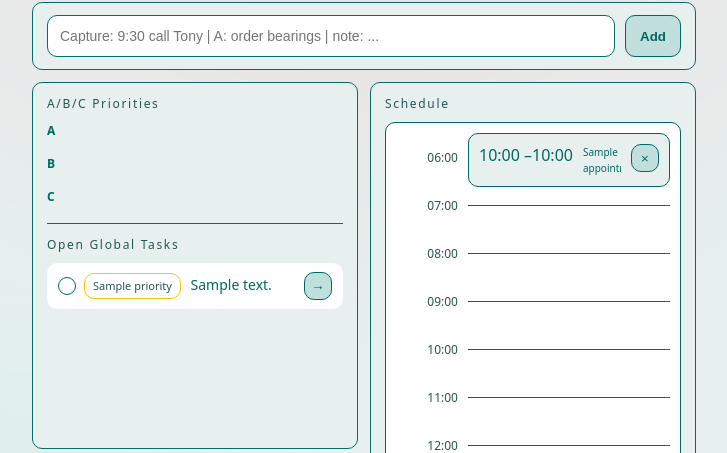
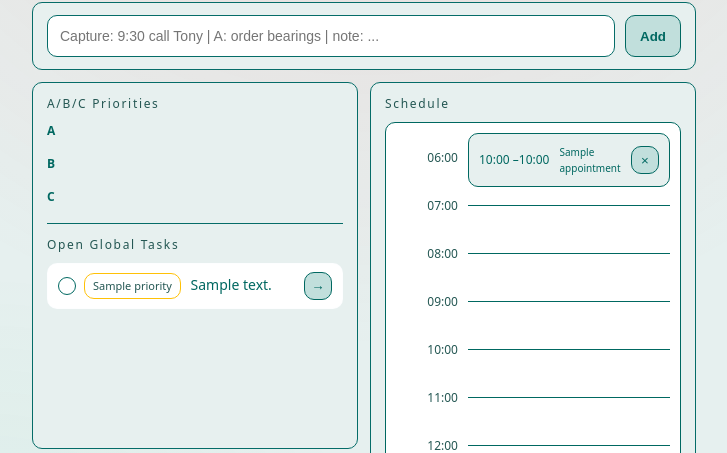
Before and after one commit to andyleer/miniFranklin, a Flask app: template app/templates/day.html in a window 1280 px wide. Shown: the part 170-623 px from the top of the page, without its empty margins (276-1003 px from the left). Run offline with Flask 3, Linux system fonts and the light colour scheme; tables that the repository leaves empty hold one stand-in row (values such as "Sample post"); the template is opened without the code that fills it: values that come from a table or form of the project are taken from there, most other values are stand-ins (such as "Sample title", 1, 10 or a date in 2020).

Commit message:
Update appointment CSS for improved styling
Refactor appointment styles for better layout and readability.

```diff
--- a/app/static/style.css
+++ b/app/static/style.css
@@ -235,26 +235,22 @@
   height: 48px;
 }
 
-/* APPTS overlay becomes an absolute canvas */
+/* Appointments layer */
 .appts{
   position:absolute;
-  top: 10px;
-  bottom: 10px;
-  left: 82px;
+  inset: 10px;
+  left: 82px;     /* leaves room for hour labels */
   right: 10px;
-
-  /* IMPORTANT: remove flex behavior */
-  display:block;
 }
 
-/* each appointment is placed on the ladder by "top" */
+/* Each appointment becomes a positioned block */
 .appt{
-  position:absolute;
+  position: absolute;
   left: 0;
   right: 0;
 
   display:flex;
-  align-items:flex-start;
+  align-items:center;
   gap:10px;
 
   padding: 10px 10px;
@@ -262,11 +258,8 @@
   border: 1px solid rgb(0 104 97);
   background: rgb(231 240 239);
 
-  /* helps when an appt is short */
-  min-height: 36px;
-
-  /* so the delete button doesn't push height weirdly */
-  box-sizing: border-box;
+  font-size: 12px;   /* your “simple reduce font” request */
+  line-height: 1.1;
 }
 
 /* optional: keep the title from wrapping too tall */
```
